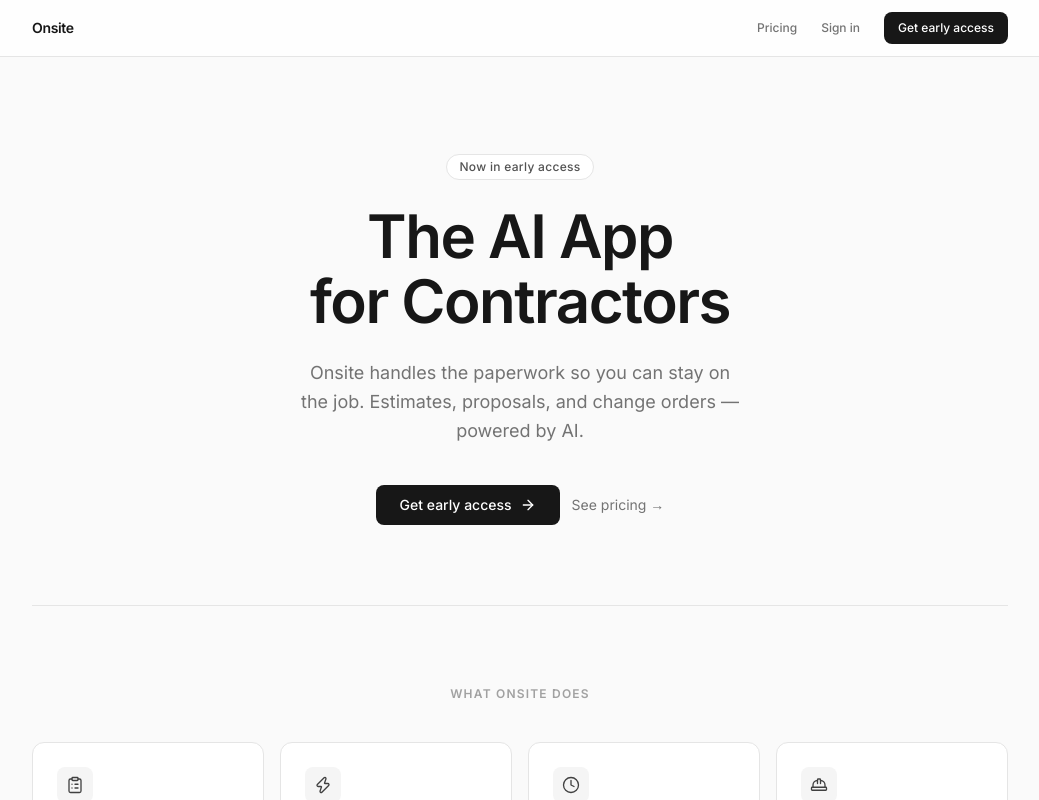
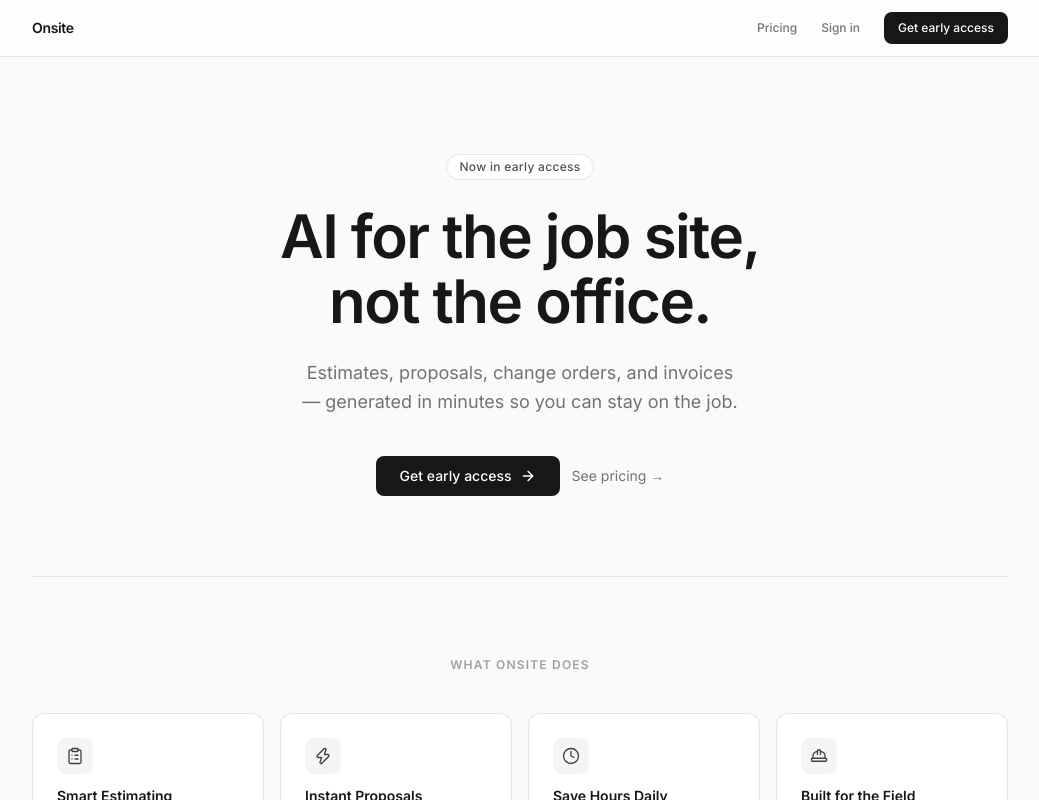
Before and after one commit to onsiteai/getonsiteai, a React (Vite) app: page / in a window 1280 px wide. Shown: the top 800 px of the page, without its empty margins (120-1159 px from the left). Built offline with nearby package versions, Linux system fonts and the light colour scheme; no server answers.

Commit message:
copy: update headline and meta to 'AI for the job site, not the office'

```diff
--- a/index.html
+++ b/index.html
@@ -5,8 +5,8 @@
     <meta name="viewport" content="width=device-width, initial-scale=1.0" />
     <meta name="theme-color" content="#171717" />
 
-    <title>Onsite — The AI App for Contractors</title>
-    <meta name="description" content="Onsite handles the paperwork so you can stay on the job. Estimates, proposals, change orders, and invoicing — powered by AI. Built for contractors." />
+    <title>Onsite — AI for the job site, not the office.</title>
+    <meta name="description" content="Estimates, proposals, change orders, and invoices — generated in minutes so you can stay on the job. Onsite is AI built for contractors." />
     <link rel="canonical" href="https://getonsiteai.com/" />
 
     <!-- Favicon -->
@@ -16,8 +16,8 @@
     <!-- Open Graph -->
     <meta property="og:type" content="website" />
     <meta property="og:site_name" content="Onsite" />
-    <meta property="og:title" content="Onsite — The AI App for Contractors" />
-    <meta property="og:description" content="Onsite handles the paperwork so you can stay on the job. Estimates, proposals, change orders, and invoicing — powered by AI." />
+    <meta property="og:title" content="Onsite — AI for the job site, not the office." />
+    <meta property="og:description" content="Estimates, proposals, change orders, and invoices — generated in minutes so you can stay on the job." />
     <meta property="og:url" content="https://getonsiteai.com" />
     <meta property="og:image" content="https://getonsiteai.com/og-image.png" />
     <meta property="og:image:width" content="1200" />
@@ -25,8 +25,8 @@
 
     <!-- Twitter Card -->
     <meta name="twitter:card" content="summary_large_image" />
-    <meta name="twitter:title" content="Onsite — The AI App for Contractors" />
-    <meta name="twitter:description" content="Estimates, proposals, change orders, and invoicing — powered by AI. Built for contractors." />
+    <meta name="twitter:title" content="Onsite — AI for the job site, not the office." />
+    <meta name="twitter:description" content="Estimates, proposals, change orders, and invoices — generated in minutes so you can stay on the job." />
     <meta name="twitter:image" content="https://getonsiteai.com/og-image.png" />
 
     <!-- JSON-LD structured data -->
--- a/src/App.tsx
+++ b/src/App.tsx
@@ -272,14 +272,14 @@
           <Badge className="mb-6">Now in early access</Badge>
 
           <h1 className="text-5xl sm:text-6xl font-semibold text-neutral-900 tracking-tight leading-[1.08] mb-6">
-            The AI App
+            AI for the job site,
             <br />
-            for Contractors
+            not the office.
           </h1>
 
           <p className="text-lg text-neutral-500 max-w-md mx-auto leading-relaxed mb-10">
-            Onsite handles the paperwork so you can stay on the job. Estimates, proposals, and
-            change orders — powered by AI.
+            Estimates, proposals, change orders, and invoices — generated in minutes so you can
+            stay on the job.
           </p>
 
           <div className="flex flex-col sm:flex-row gap-3 justify-center items-center">
```
